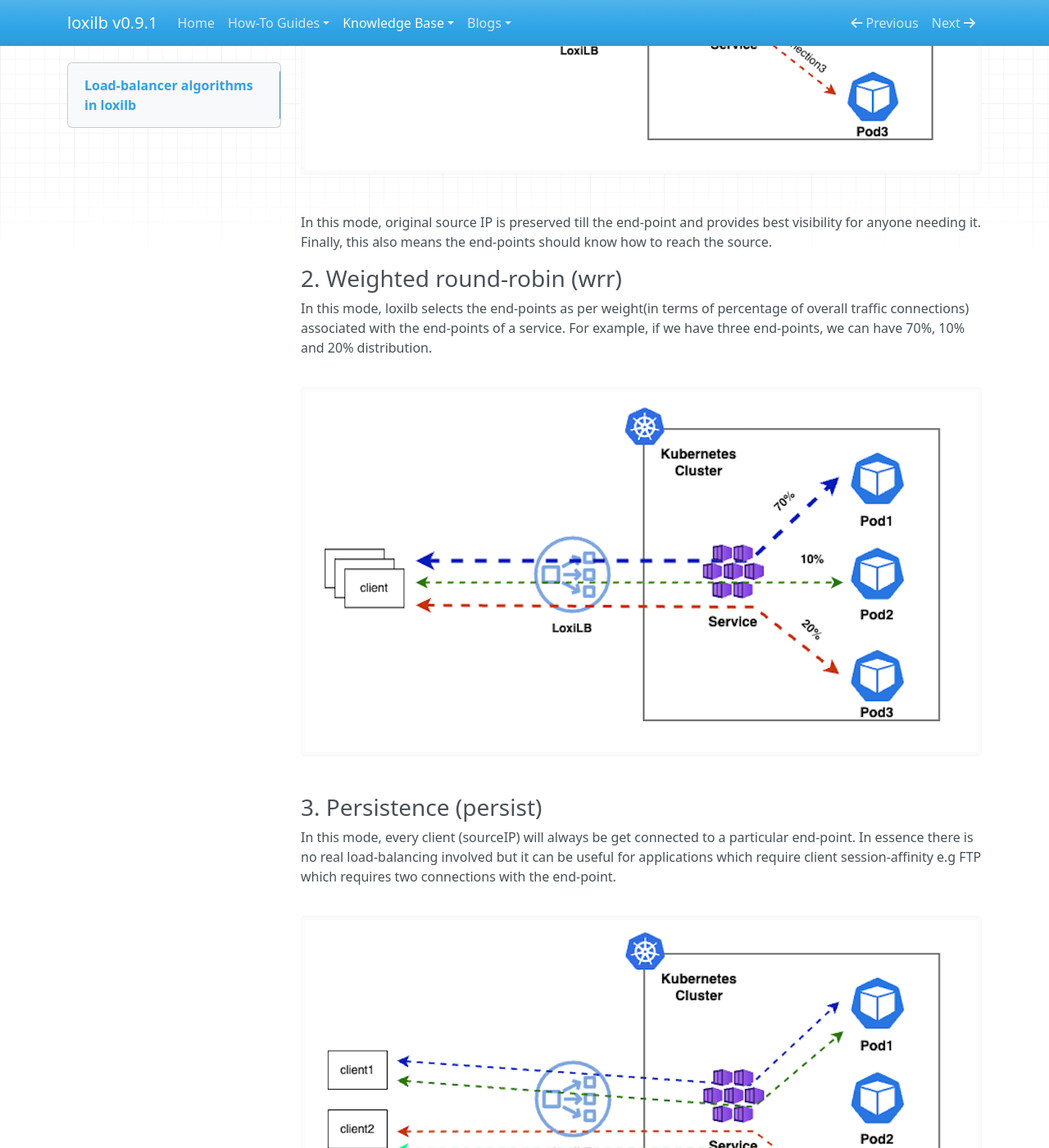
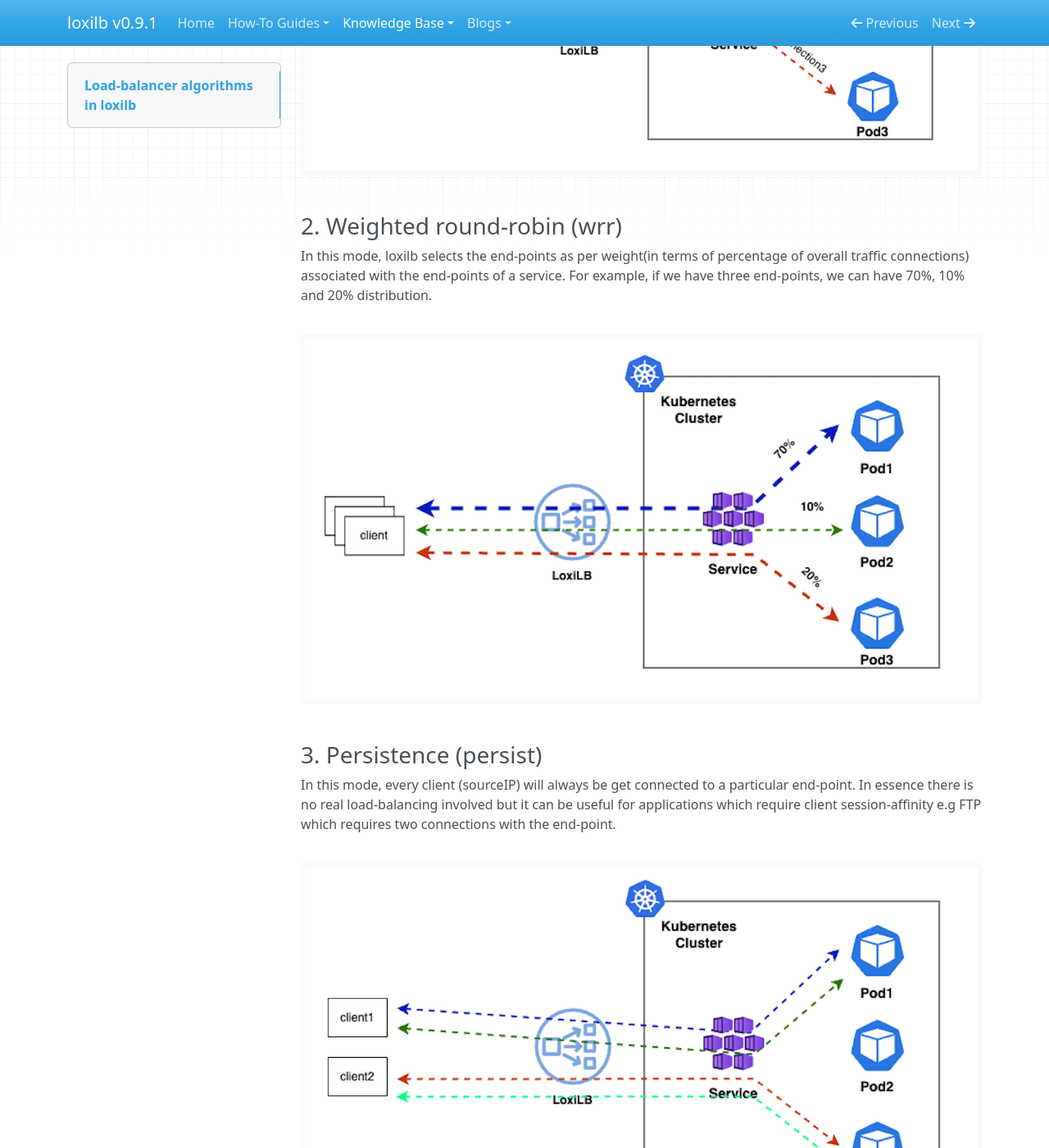
Before and after one commit to loxilb-io/loxilbdocs, an MkDocs documentation site: the page built from docs/lb-algo.md, in a window 1280 px wide and 1400 px high, scrolled down 518 px. Shown: the whole window at 82% size. Built offline with MkDocs 1.6.1, drawn with Linux system fonts in a browser that asks for light colours; nearby versions of some CDN libraries; some of the changed text lies outside the part shown.

Commit message:
Update lb-algo.md

```diff
--- a/docs/lb-algo.md
+++ b/docs/lb-algo.md
@@ -7,8 +7,6 @@
 This is default algo used by loxilb. In this mode, loxilb selects the end-points configured for a service in simple round-robin fashion for each new incoming connection
 
 ![round](photos/rr-algo.png)
-
-In this mode, original source IP is preserved till the end-point and provides best visibility for anyone needing it. Finally, this also means the end-points should know how to reach the source.
 
 ### 2. Weighted round-robin (wrr)
 
@@ -22,7 +20,7 @@
 
 ![persistent](photos/persist-algo.png)
 
-### 4. Flow hash (hash)
+### 4. Flow-hash (hash)
 
 In this mode, loxilb will select the end-point based on 5-tuple hash on incoming traffic. This 5-tuple consists of SourceIP, SourcePort, DestinationIP, DestinationPort and IP protocol number. Please note that in this mode connections from same client can also get mapped to different end-points since SourcePort is usually selected randomly by operating systems resulting in a different hash value.
 
```
